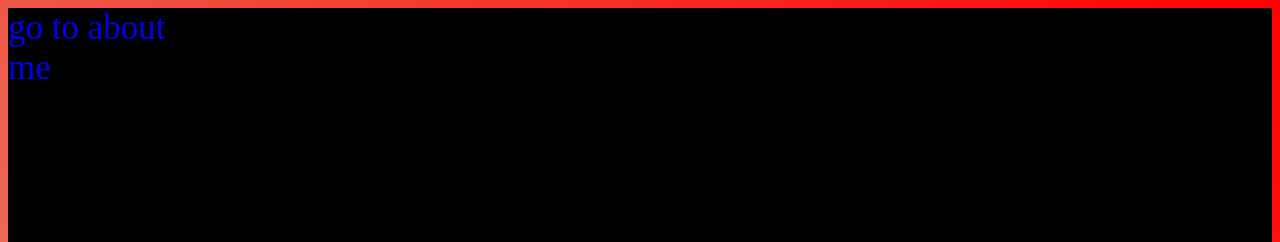
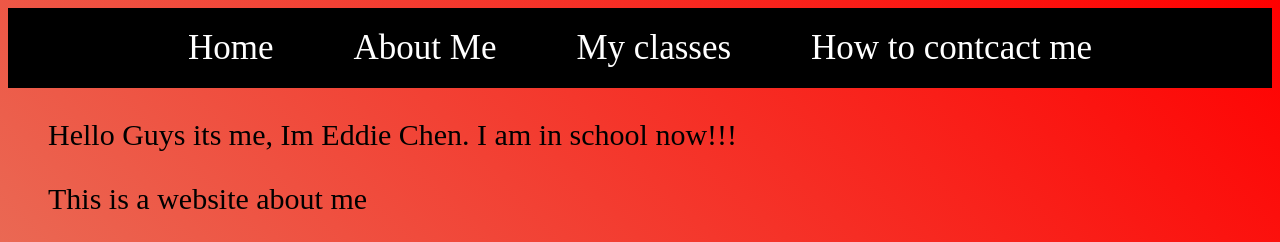
Before and after one commit to Eddiechen930/portfolio, a plain HTML site: page index.html in a window 1280 px wide. Shown: the top 242 px of the page. Drawn offline with Linux system fonts and the light colour scheme.

Commit message:
Update index.html

```diff
--- a/index.html
+++ b/index.html
@@ -11,20 +11,22 @@
 
     <font-size:40px;> </font-size:40px;>
         <!--home-->
-        <div class="navigation" id="blue">
-                <a href="#about me ">go to about me </a>
-                <p1>
 
-                        <ol>Hello Guys its me, Im Eddie Chen. I am in school now!!!
-                        </ol>
-                        <ol>This is a website about me </ol>
-                        <ol>I live in Taipei, if you have any other problems please contact the phone number:0905008021</ol>
-                        <img src="https://scontent.ftpe8-2.fna.fbcdn.net/v/t1.0-9/37860269_2030429410364706_7871036566494248960_n.jpg?_nc_cat=100&_nc_oc=AQn9_3xuliiqcS7P2kfOIAc4rVxQwQGFyHFRJ_HZgRe4RppulQLIyrYhP-rMLJcY8C4&_nc_ht=scontent.ftpe8-2.fna&oh=70bb2c742da96bdd5d630b8b0978ec8a&oe=5E0B194F" alt="cello" width="400" height="500">
-                        </p1>
-              </div>
+        <ul class="navigation li">
+                <a href="index.html"><li>Home</li></a>
+                <a href="about me.html"><li>About Me</li></a>
+                <a href="My classes.html"><li>My classes</li></a>
+               <a href="how to contact me.html"><li>How to contcact me</li></a>
         </ul>
 
- <!--home-->
+ <p1>
+
+        <ol>Hello Guys its me, Im Eddie Chen. I am in school now!!!
+        </ol>
+        <ol>This is a website about me </ol>
+        <ol>I live in Taipei, if you have any other problems please contact the phone number:0905008021</ol>
+        <img src="https://scontent.ftpe8-2.fna.fbcdn.net/v/t1.0-9/37860269_2030429410364706_7871036566494248960_n.jpg?_nc_cat=100&_nc_oc=AQn9_3xuliiqcS7P2kfOIAc4rVxQwQGFyHFRJ_HZgRe4RppulQLIyrYhP-rMLJcY8C4&_nc_ht=scontent.ftpe8-2.fna&oh=70bb2c742da96bdd5d630b8b0978ec8a&oe=5E0B194F" alt="cello" width="400" height="500">
+        </p1>
 
 <!-- This is The Navigation Bar-->
 <ul class="navigation li">
```
